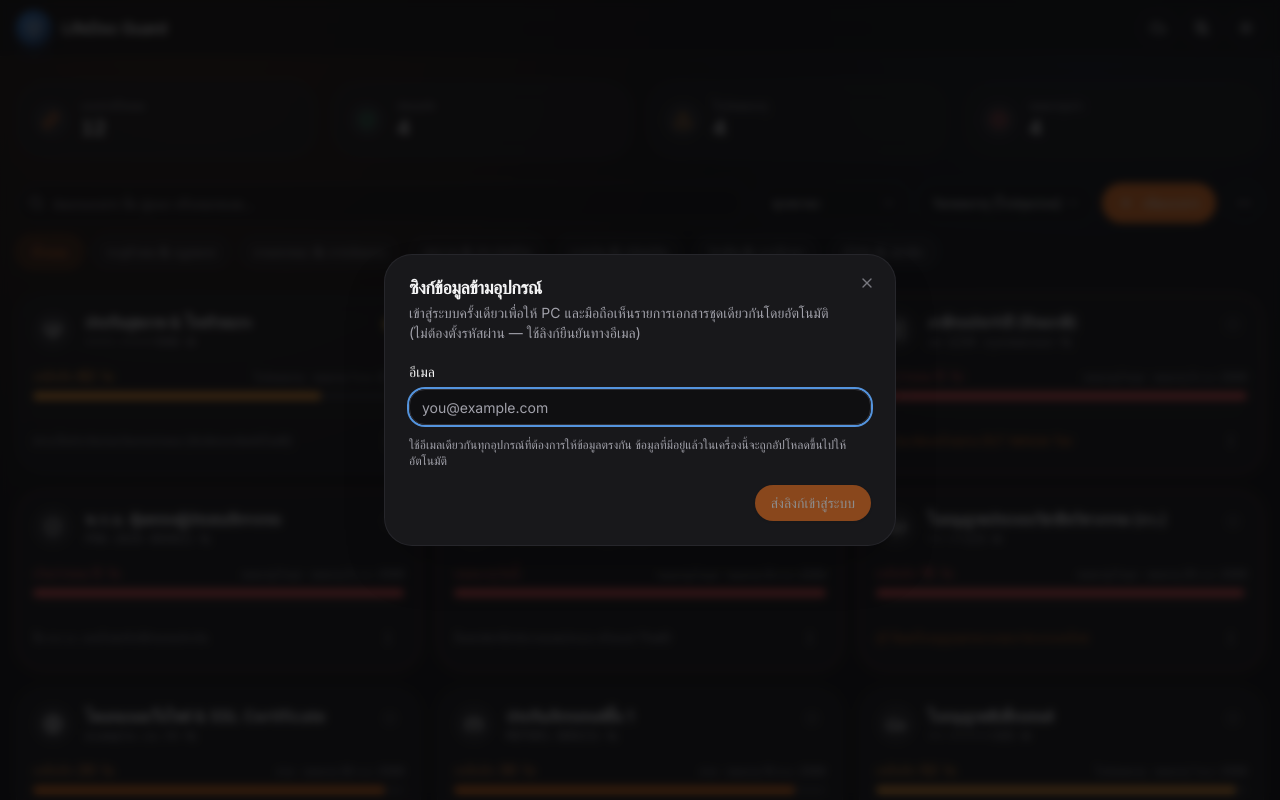
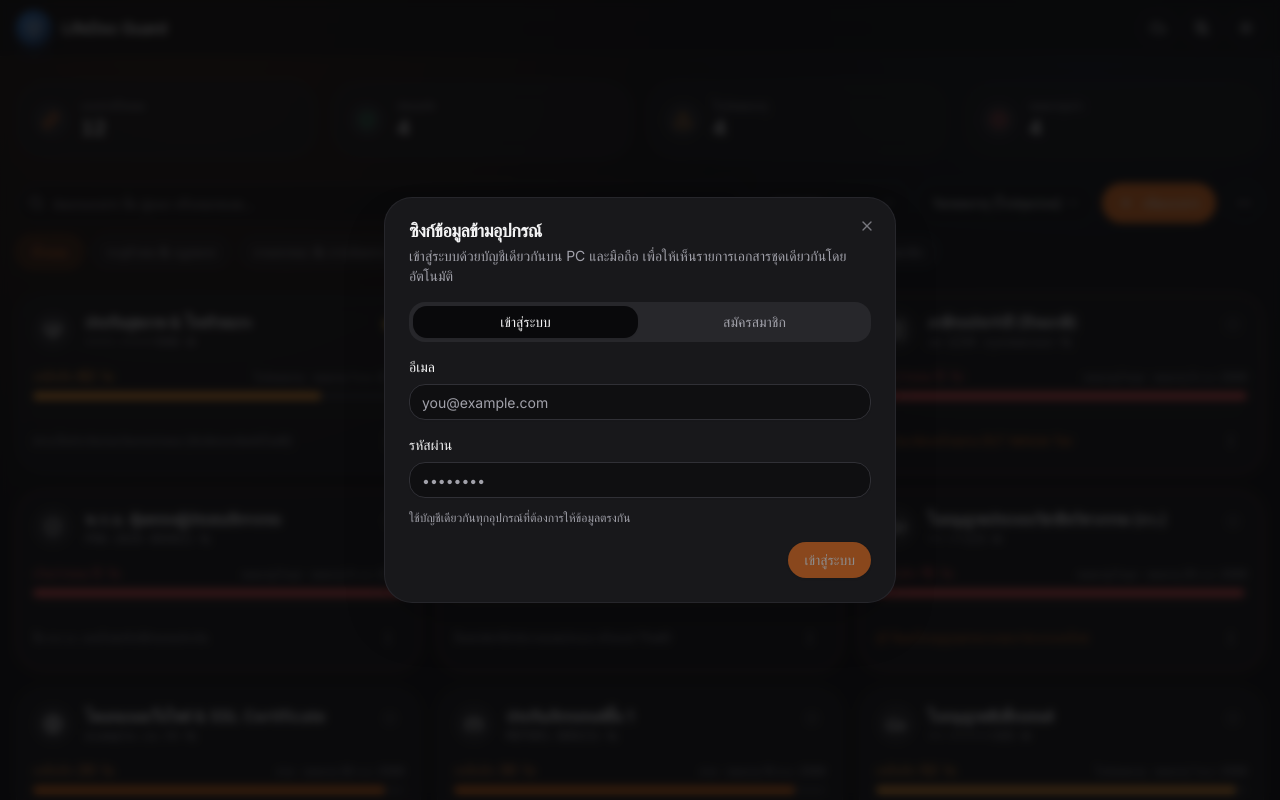
Before and after one commit to preecha25132524-cpu/lifedoc-guard, a React (Vite) app: page / in a window 1280 px wide. Both pictures are taken after a click on the button 1158 px from the left and 28 px from the top of the page. Shown: the top 800 px of the page. Built offline with nearby package versions, Linux system fonts and the light colour scheme; a web font is replaced by a local one.

Commit message:
Update 10-Sep-26 17:13:55.77

```diff
--- a/manual.html
+++ b/manual.html
@@ -417,7 +417,7 @@
       </div>
       <div class="remember-item">
         <svg class="icon"><use href="#i-link"/></svg>
-        <p><b>เปิดซิงก์ข้อมูลข้ามอุปกรณ์ได้แล้ว</b> — กดไอคอนรูปเมฆที่แถบบนสุด ใส่อีเมลเดียวกันบนคอมและมือถือ (ยืนยันผ่านลิงก์ในอีเมล ไม่ต้องตั้งรหัสผ่าน) แล้วข้อมูลจะซิงก์ให้อัตโนมัติทันทีที่แก้ไข</p>
+        <p><b>เปิดซิงก์ข้อมูลข้ามอุปกรณ์ได้แล้ว</b> — กดไอคอนรูปเมฆที่แถบบนสุด สมัครสมาชิกด้วยอีเมล+รหัสผ่านครั้งเดียว แล้วเข้าสู่ระบบด้วยบัญชีเดียวกันบนคอมและมือถือ ข้อมูลจะซิงก์ให้อัตโนมัติทันทีที่แก้ไข</p>
       </div>
     </div>
   </section>
--- a/src/App.tsx
+++ b/src/App.tsx
@@ -215,7 +215,8 @@ function App() {
         status={auth.status}
         email={auth.email}
         syncState={syncState}
-        onSignIn={auth.signInWithEmail}
+        onSignIn={auth.signIn}
+        onSignUp={auth.signUp}
         onSignOut={auth.signOut}
       />
     </div>
--- a/src/components/SyncDialog.tsx
+++ b/src/components/SyncDialog.tsx
@@ -20,7 +20,11 @@ interface SyncDialogProps {
   status: AuthStatus
   email: string | null
   syncState: SyncState
-  onSignIn: (email: string) => Promise<{ error: string | null }>
+  onSignIn: (email: string, password: string) => Promise<{ error: string | null }>
+  onSignUp: (
+    email: string,
+    password: string,
+  ) => Promise<{ error: string | null; needsConfirmation: boolean }>
   onSignOut: () => void
 }
 
@@ -31,6 +35,8 @@ const SYNC_LABEL: Record<SyncState, string> = {
   error: 'ซิงก์ข้อมูลล้มเหลว ลองใหม่ภายหลัง',
 }
 
+type Mode = 'signin' | 'signup'
+
 export function SyncDialog({
   open,
   onOpenChange,
@@ -38,31 +44,53 @@ export function SyncDialog({
   email,
   syncState,
   onSignIn,
+  onSignUp,
   onSignOut,
 }: SyncDialogProps) {
+  const [mode, setMode] = useState<Mode>('signin')
   const [inputEmail, setInputEmail] = useState('')
-  const [sending, setSending] = useState(false)
-  const [sent, setSent] = useState(false)
+  const [inputPassword, setInputPassword] = useState('')
+  const [submitting, setSubmitting] = useState(false)
+  const [needsConfirmation, setNeedsConfirmation] = useState(false)
   const [error, setError] = useState<string | null>(null)
 
-  async function handleSend() {
-    if (!inputEmail.trim()) return
-    setSending(true)
+  async function handleSubmit() {
+    if (!inputEmail.trim() || !inputPassword) return
+    setSubmitting(true)
     setError(null)
-    const { error: sendError } = await onSignIn(inputEmail.trim())
-    setSending(false)
-    if (sendError) {
-      setError(sendError)
+    if (mode === 'signin') {
+      const { error: signInError } = await onSignIn(inputEmail, inputPassword)
+      setSubmitting(false)
+      if (signInError) setError(translateAuthError(signInError))
     } else {
-      setSent(true)
+      const { error: signUpError, needsConfirmation: needsConfirm } = await onSignUp(
+        inputEmail,
+        inputPassword,
+      )
+      setSubmitting(false)
+      if (signUpError) {
+        setError(translateAuthError(signUpError))
+      } else if (needsConfirm) {
+        setNeedsConfirmation(true)
+      }
+      // If !needsConfirm, Supabase already returned a session — the dialog
+      // will flip to the signed-in view automatically via auth state.
     }
+  }
+
+  function switchMode(next: Mode) {
+    setMode(next)
+    setError(null)
+    setNeedsConfirmation(false)
   }
 
   function handleOpenChange(next: boolean) {
     if (!next) {
-      setSent(false)
+      setInputEmail('')
+      setInputPassword('')
       setError(null)
-      setInputEmail('')
+      setNeedsConfirmation(false)
+      setMode('signin')
     }
     onOpenChange(next)
   }
@@ -73,8 +101,7 @@ export function SyncDialog({
         <DialogHeader>
           <DialogTitle>ซิงก์ข้อมูลข้ามอุปกรณ์</DialogTitle>
           <DialogDescription>
-            เข้าสู่ระบบครั้งเดียวเพื่อให้ PC และมือถือเห็นรายการเอกสารชุดเดียวกันโดยอัตโนมัติ
-            (ไม่ต้องตั้งรหัสผ่าน — ใช้ลิงก์ยืนยันทางอีเมล)
+            เข้าสู่ระบบด้วยบัญชีเดียวกันบน PC และมือถือ เพื่อให้เห็นรายการเอกสารชุดเดียวกันโดยอัตโนมัติ
           </DialogDescription>
         </DialogHeader>
 
@@ -89,27 +116,48 @@ export function SyncDialog({
                     ? SYNC_LABEL.syncing
                     : syncState === 'error'
                       ? SYNC_LABEL.error
-                      : 'อุปกรณ์อื่นที่เข้าสู่ระบบด้วยอีเมลเดียวกันจะเห็นข้อมูลชุดนี้ทันที'}
+                      : 'อุปกรณ์อื่นที่เข้าสู่ระบบด้วยบัญชีเดียวกันจะเห็นข้อมูลชุดนี้ทันที'}
                 </p>
               </div>
             </div>
             <p className="text-xs text-muted-foreground">
-              เปิดแอปนี้บนมือถือ แล้วกดปุ่มซิงก์นี้ → เข้าสู่ระบบด้วยอีเมลเดียวกัน
+              เปิดแอปนี้บนมือถือ แล้วกดปุ่มซิงก์นี้ → เข้าสู่ระบบด้วยอีเมล/รหัสผ่านเดียวกัน
               ก็จะเห็นเอกสารชุดเดียวกันทันที
             </p>
           </div>
-        ) : sent ? (
+        ) : needsConfirmation ? (
           <div className="flex items-start gap-3 rounded-xl border border-primary/30 bg-primary/10 px-3 py-3">
             <MailCheck className="mt-0.5 h-5 w-5 shrink-0 text-primary" />
             <div className="space-y-1">
-              <p className="text-sm font-medium">ส่งลิงก์เข้าสู่ระบบไปที่ {inputEmail} แล้ว</p>
+              <p className="text-sm font-medium">สมัครสมาชิกสำเร็จ — ยืนยันอีเมล {inputEmail} ก่อนเข้าใช้งาน</p>
               <p className="text-xs text-muted-foreground">
-                เปิดอีเมลแล้วกดลิงก์เพื่อเข้าสู่ระบบ (เช็คโฟลเดอร์สแปมด้วยถ้าไม่เจอ)
+                เช็คอีเมลแล้วกดลิงก์ยืนยัน (เช็คโฟลเดอร์สแปมด้วยถ้าไม่เจอ) จากนั้นกลับมาเข้าสู่ระบบด้วยรหัสผ่านที่ตั้งไว้
               </p>
             </div>
           </div>
         ) : (
           <div className="space-y-3">
+            <div className="flex gap-1 rounded-lg bg-muted p-1 text-sm">
+              <button
+                type="button"
+                onClick={() => switchMode('signin')}
+                className={`flex-1 rounded-md py-1.5 font-medium transition-colors ${
+                  mode === 'signin' ? 'bg-background shadow-sm' : 'text-muted-foreground'
+                }`}
+              >
+                เข้าสู่ระบบ
+              </button>
+              <button
+                type="button"
+                onClick={() => switchMode('signup')}
+                className={`flex-1 rounded-md py-1.5 font-medium transition-colors ${
+                  mode === 'signup' ? 'bg-background shadow-sm' : 'text-muted-foreground'
+                }`}
+              >
+                สมัครสมาชิก
+              </button>
+            </div>
+
             <div className="space-y-1.5">
               <Label htmlFor="sync-email">อีเมล</Label>
               <Input
@@ -118,13 +166,24 @@ export function SyncDialog({
                 placeholder="you@example.com"
                 value={inputEmail}
                 onChange={(e) => setInputEmail(e.target.value)}
-                onKeyDown={(e) => e.key === 'Enter' && handleSend()}
+              />
+            </div>
+            <div className="space-y-1.5">
+              <Label htmlFor="sync-password">รหัสผ่าน</Label>
+              <Input
+                id="sync-password"
+                type="password"
+                placeholder={mode === 'signup' ? 'อย่างน้อย 6 ตัวอักษร' : '••••••••'}
+                value={inputPassword}
+                onChange={(e) => setInputPassword(e.target.value)}
+                onKeyDown={(e) => e.key === 'Enter' && handleSubmit()}
               />
             </div>
             {error && <p className="text-xs text-critical">{error}</p>}
             <p className="text-xs text-muted-foreground">
-              ใช้อีเมลเดียวกันทุกอุปกรณ์ที่ต้องการให้ข้อมูลตรงกัน
-              ข้อมูลที่มีอยู่แล้วในเครื่องนี้จะถูกอัปโหลดขึ้นไปให้อัตโนมัติ
+              {mode === 'signup'
+                ? 'ใช้บัญชีเดียวกันทุกอุปกรณ์ที่ต้องการให้ข้อมูลตรงกัน ข้อมูลที่มีอยู่แล้วในเครื่องนี้จะถูกอัปโหลดขึ้นไปให้อัตโนมัติ'
+                : 'ใช้บัญชีเดียวกันทุกอุปกรณ์ที่ต้องการให้ข้อมูลตรงกัน'}
             </p>
           </div>
         )}
@@ -134,14 +193,17 @@ export function SyncDialog({
             <Button variant="outline" onClick={onSignOut}>
               ออกจากระบบ
             </Button>
-          ) : sent ? (
-            <Button variant="outline" onClick={() => setSent(false)}>
-              ส่งลิงก์อีกครั้ง
+          ) : needsConfirmation ? (
+            <Button variant="outline" onClick={() => setNeedsConfirmation(false)}>
+              กลับไปเข้าสู่ระบบ
             </Button>
           ) : (
-            <Button onClick={handleSend} disabled={sending || !inputEmail.trim()}>
-              {sending && <Loader2 className="h-4 w-4 animate-spin" />}
-              ส่งลิงก์เข้าสู่ระบบ
+            <Button
+              onClick={handleSubmit}
+              disabled={submitting || !inputEmail.trim() || inputPassword.length < 6}
+            >
+              {submitting && <Loader2 className="h-4 w-4 animate-spin" />}
+              {mode === 'signin' ? 'เข้าสู่ระบบ' : 'สมัครสมาชิก'}
             </Button>
           )}
         </DialogFooter>
@@ -149,3 +211,13 @@ export function SyncDialog({
     </Dialog>
   )
 }
+
+function translateAuthError(message: string): string {
+  const m = message.toLowerCase()
+  if (m.includes('invalid login credentials')) return 'อีเมลหรือรหัสผ่านไม่ถูกต้อง'
+  if (m.includes('user already registered')) return 'อีเมลนี้สมัครสมาชิกไว้แล้ว ลองเข้าสู่ระบบแทน'
+  if (m.includes('password should be at least')) return 'รหัสผ่านสั้นเกินไป (อย่างน้อย 6 ตัวอักษร)'
+  if (m.includes('email not confirmed')) return 'ยังไม่ได้ยืนยันอีเมล กรุณาเช็คกล่องจดหมาย'
+  if (m.includes('email rate limit')) return 'ส่งอีเมลถี่เกินไป กรุณารอสักครู่แล้วลองใหม่'
+  return message
+}
--- a/src/hooks/useAuth.ts
+++ b/src/hooks/useAuth.ts
@@ -5,9 +5,15 @@ import { supabase } from '@/lib/supabaseClient'
 export type AuthStatus = 'loading' | 'signedOut' | 'signedIn'
 
 /**
- * Passwordless (magic-link) auth against Supabase. Signing in is entirely
- * optional — the app works fully offline/local without it. Signing in only
- * turns on cross-device sync via the `documents` cloud table.
+ * Email + password auth against Supabase. Signing in is entirely optional —
+ * the app works fully offline/local without it. Signing in only turns on
+ * cross-device sync via the `documents` cloud table.
+ *
+ * (Switched from passwordless magic-link auth: magic links require an email
+ * round-trip on every sign-in, which hit Supabase's free-tier email rate
+ * limit during testing and, opened from an email app's in-app browser, could
+ * silently fail. Password auth needs email delivery only once, for the
+ * optional signup confirmation — not on every sign-in.)
  */
 export function useAuth() {
   const [session, setSession] = useState<Session | null>(null)
@@ -33,14 +39,24 @@ export function useAuth() {
     }
   }, [])
 
-  const signInWithEmail = useCallback(async (email: string) => {
-    const { error } = await supabase.auth.signInWithOtp({
+  const signIn = useCallback(async (email: string, password: string) => {
+    const { error } = await supabase.auth.signInWithPassword({
       email: email.trim(),
-      options: {
-        emailRedirectTo: window.location.origin,
-      },
+      password,
     })
     return { error: error?.message ?? null }
+  }, [])
+
+  const signUp = useCallback(async (email: string, password: string) => {
+    const { data, error } = await supabase.auth.signUp({
+      email: email.trim(),
+      password,
+    })
+    if (error) return { error: error.message, needsConfirmation: false }
+    // If "Confirm email" is on in Supabase, signUp returns a user but no
+    // session yet — the account only becomes usable after the confirmation
+    // link is clicked.
+    return { error: null, needsConfirmation: !data.session }
   }, [])
 
   const signOut = useCallback(async () => {
@@ -53,7 +69,8 @@ export function useAuth() {
     user: session?.user ?? null,
     userId: session?.user?.id ?? null,
     email: session?.user?.email ?? null,
-    signInWithEmail,
+    signIn,
+    signUp,
     signOut,
   }
 }
```
